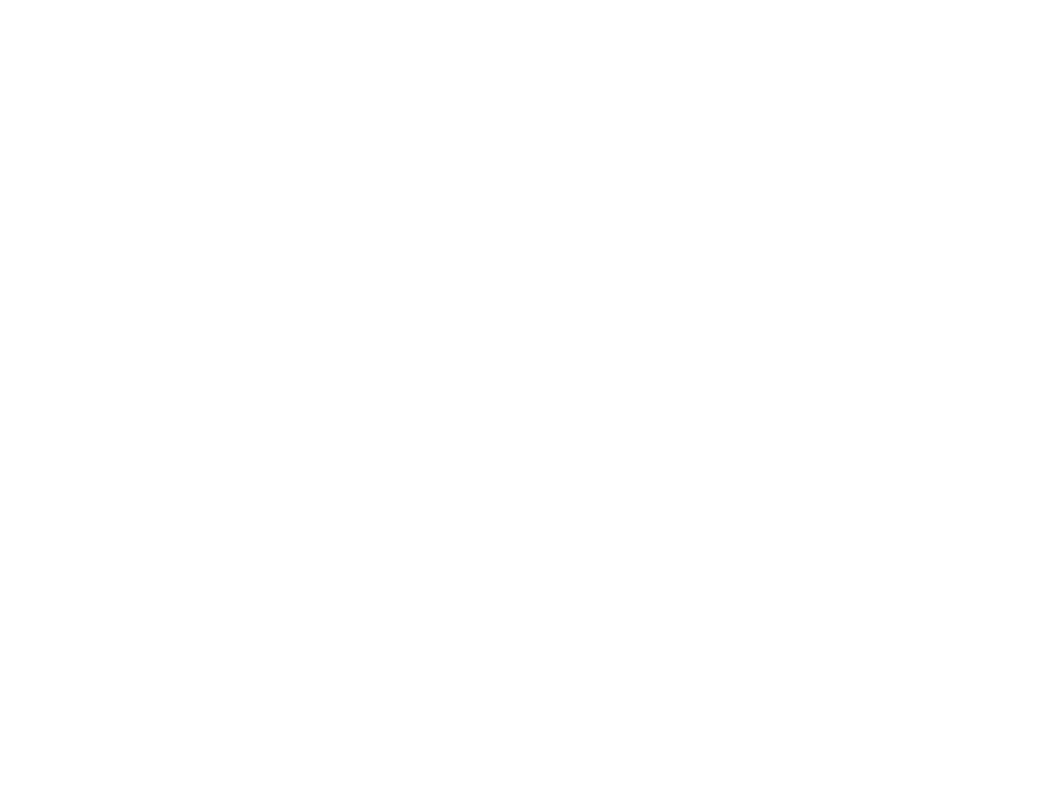
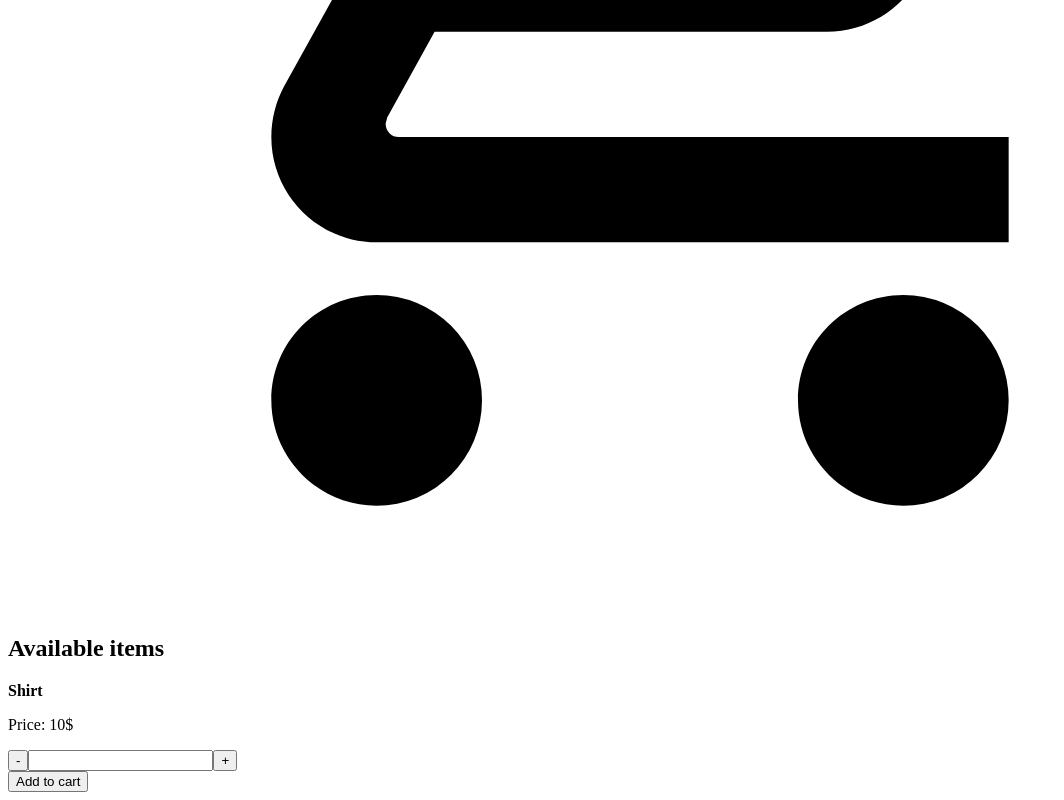
Before and after one commit to codingbyday3/shopping-cart, a React (Vite) app: page /shop in a window 1280 px wide. Shown: the part 785-1585 px from the top of the page, without its empty margins (0-1064 px from the left). Before the commit the page ends 800 px from the top, so only its background shows below. Built offline with nearby package versions, Linux system fonts and the light colour scheme.

Commit message:
Add: content to shop

```diff
--- /dev/null
+++ b/src/components/Shop/Card.jsx
@@ -0,0 +1,20 @@
+const Card = () =>{
+    return(
+        <div className="card">
+            <img src="" alt="" />
+            <strong>Shirt</strong>
+            <p>Price: 10$</p>
+            <form>
+                <div>
+                    <button>-</button>
+                    <input type="text" />
+                    <button>+</button>
+                </div>
+                <button type="submit">Add to cart</button>
+
+            </form>
+        </div>
+    )
+}
+
+export default Card
--- a/src/components/Shop/Shop.jsx
+++ b/src/components/Shop/Shop.jsx
@@ -1,8 +1,19 @@
+import Card from "./Card"
+
+
 const Shop = () =>{
     return (
-        <div>
-            <h1>Hello to shop</h1>
-        </div>
+        <section>
+            <aside>
+                <svg xmlns="http://www.w3.org/2000/svg" viewBox="0 0 24 24">
+                <title>cart-outline</title>
+                <path d="M17,18A2,2 0 0,1 19,20A2,2 0 0,1 17,22C15.89,22 15,21.1 15,20C15,18.89 15.89,18 17,18M1,2H4.27L5.21,4H20A1,1 0 0,1 21,5C21,5.17 20.95,5.34 20.88,5.5L17.3,11.97C16.96,12.58 16.3,13 15.55,13H8.1L7.2,14.63L7.17,14.75A0.25,0.25 0 0,0 7.42,15H19V17H7C5.89,17 5,16.1 5,15C5,14.65 5.09,14.32 5.24,14.04L6.6,11.59L3,4H1V2M7,18A2,2 0 0,1 9,20A2,2 0 0,1 7,22C5.89,22 5,21.1 5,20C5,18.89 5.89,18 7,18M16,11L18.78,6H6.14L8.5,11H16Z" /></svg>
+            </aside>
+            <div>
+                <h2>Available items</h2>
+                <Card />
+            </div>
+        </section>
     )
 }
 
```
